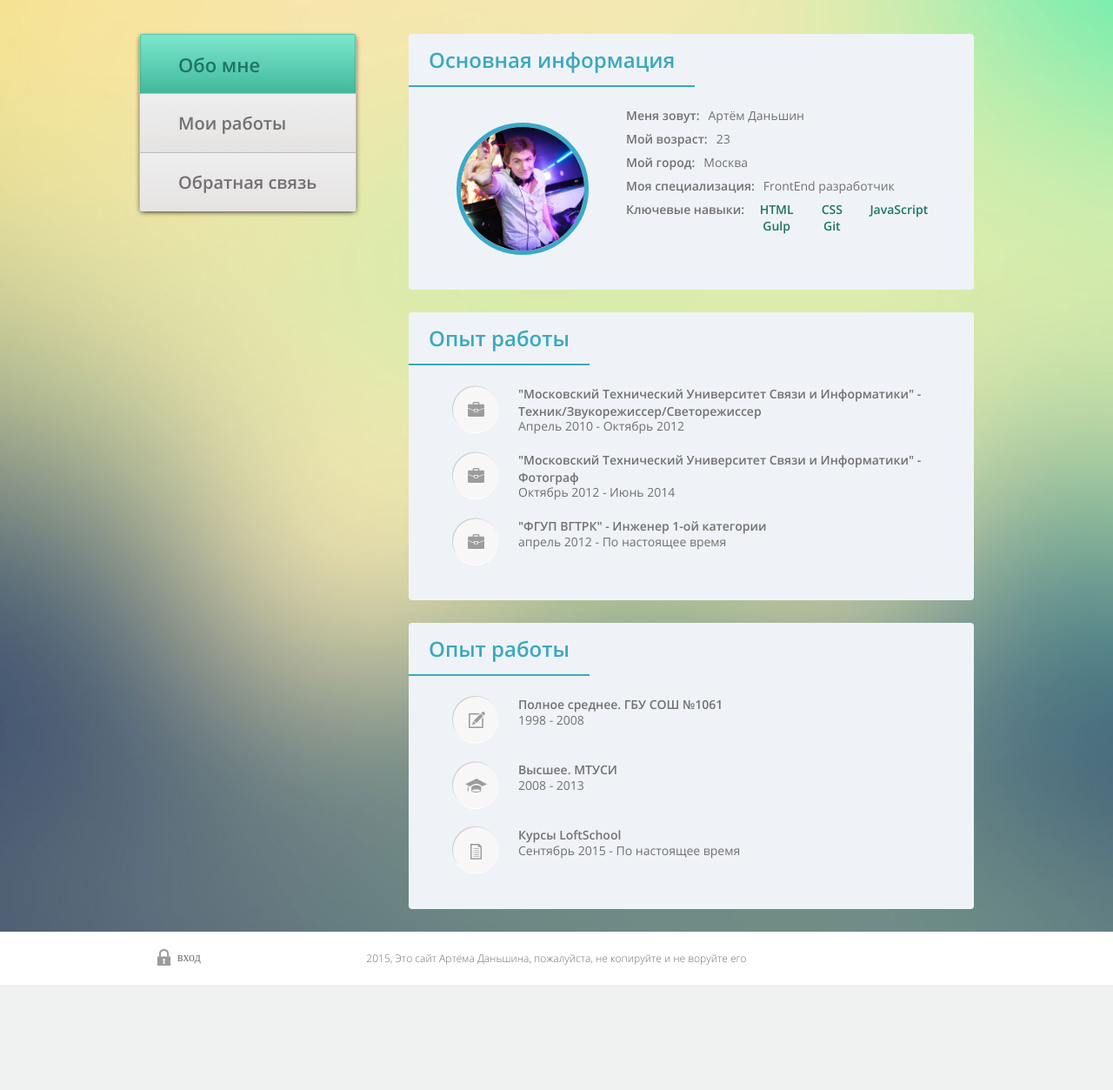
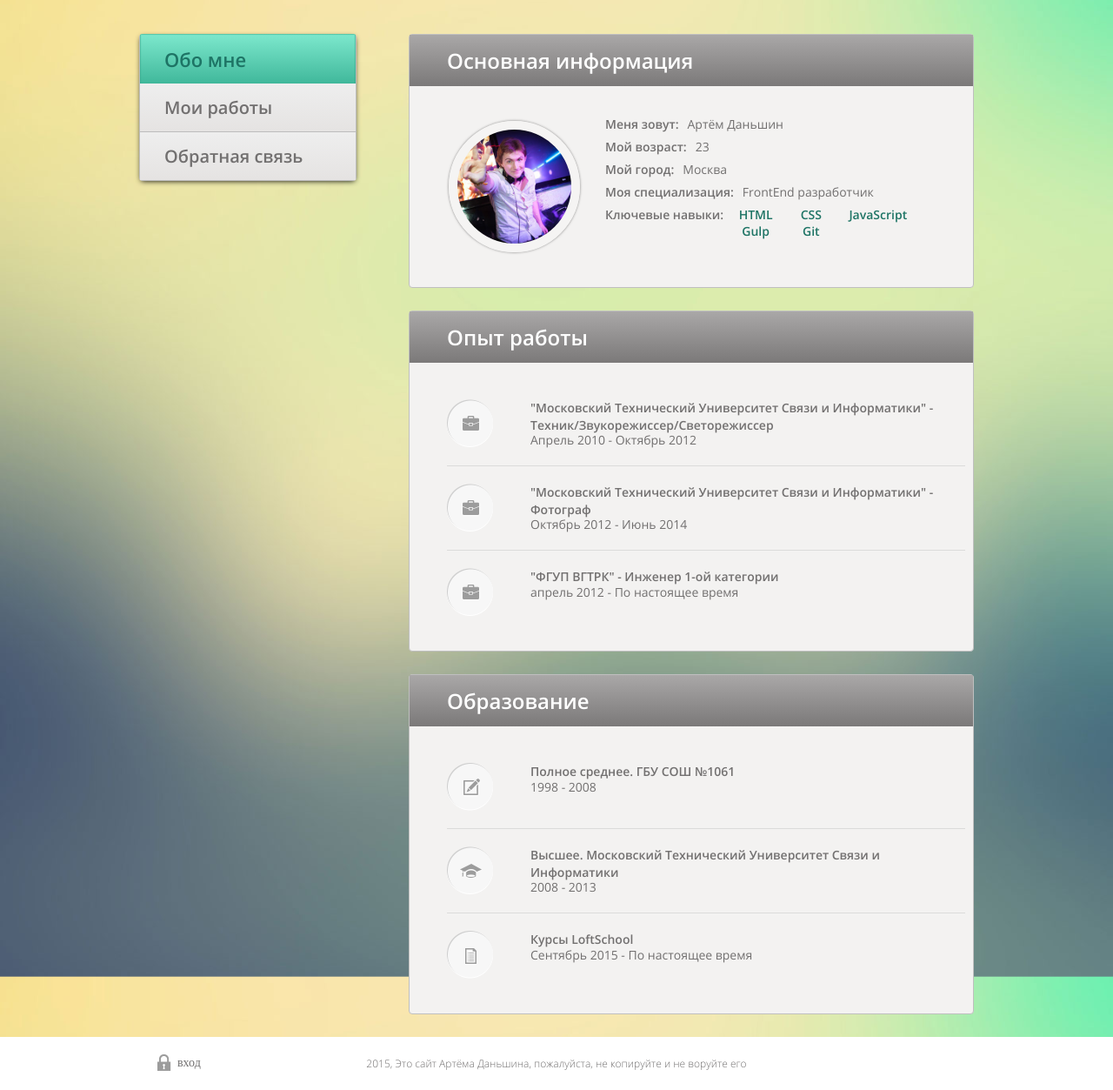
Before and after one commit to ArtDanshin/LoftSchool_dz1, a PHP site: page / in a window 1280 px wide. Shown: the part 97-1350 px from the top of the page at 87% size. Before the commit the page ends 1229 px from the top, so only its background shows below. Run offline with PHP 8.4, Linux system fonts and the light colour scheme; some libraries are stand-ins or nearby versions; some web fonts are replaced.

Commit message:
Проработаны стили к изменяемому содержимому. Костыли помечены комментариями

```diff
--- a/app/css/about.css
+++ b/app/css/about.css
@@ -1,18 +1,29 @@
 /* Общие стили для всех секций */
 .aboutbox {
-	background: #eff3f7;
+	background: #f3f2f1;
 	border-radius: 4px;
+	border: 1px #bfbfbf solid;
 	margin-bottom: 26px;
+	padding: 0px 43px 0px 0px; /* Костыль с хэдером*/
 }
 .aboutbox .aboutbox-header {
 	font-family: 'OpenSans_SemiBold';
 	font-size: 24px;
 	font-weight: normal;
-	color: #3ba8c0;
-	border-bottom: 2px #3ba8c0 solid;
-	margin: 0 0 23px 0;
-	padding: 13px 23px;
+	color: #FFFFFF;
+	margin: 0 0 22px 0;
+	padding: 13px 0px 13px 43px; /* Костыль с хэдером*/
 	display: inline-block;
+	width: 100%;
+	background: #a9a7a7; /* Old browsers */
+	background: -moz-linear-gradient(top, #a9a7a7 0%, #a9a7a7 1%, #7b7979 100%); /* FF3.6+ */
+	background: -webkit-gradient(linear, left top, left bottom, color-stop(0%,#a9a7a7), color-stop(1%,#a9a7a7), color-stop(100%,#7b7979)); /* Chrome,Safari4+ */
+	background: -webkit-linear-gradient(top, #a9a7a7 0%,#a9a7a7 1%,#7b7979 100%); /* Chrome10+,Safari5.1+ */
+	background: -o-linear-gradient(top, #a9a7a7 0%,#a9a7a7 1%,#7b7979 100%); /* Opera 11.10+ */
+	background: -ms-linear-gradient(top, #a9a7a7 0%,#a9a7a7 1%,#7b7979 100%); /* IE10+ */
+	background: linear-gradient(to bottom, #a9a7a7 0%,#a9a7a7 1%,#7b7979 100%); /* W3C */
+	filter: progid:DXImageTransform.Microsoft.gradient( startColorstr='#a9a7a7', endColorstr='#7b7979',GradientType=0 ); /* IE6-9 */
+	copy
 }
 .aboutbox-body {
 	padding-bottom: 40px;
@@ -22,15 +33,19 @@
 /* Лицо */
 .image-wrap {
 	float: left;
-	margin-left:55px;
+	margin-left:45px;
 	margin-top: 18px;
 }
 .avatar-box {
-	width: 142px;
-	height: 142px;
+	width: 131px;
+	height: 131px;
 	border-radius: 50% 50%;
 	overflow: hidden;
-	border: 5px solid #3ba9ca;
+	border: 10px solid #f5f4f3;
+	-webkit-box-shadow: 0px 0px 3px 0px rgba(0,0,0,.5);
+	-moz-box-shadow: 0px 0px 3px 0px rgba(0,0,0,.5);
+	box-shadow: 0px 0px 3px 0px rgba(0,0,0,.5);
+
 }
 .avatar {
 	width: 100%;
@@ -40,12 +55,12 @@
 /* Список анкетных данных */
 .aboutbox .worksheet-wrap {
 	float: right;
-	width: 400px;
+	width: 380px;
 }
 .worksheet-list {
 	list-style: none;
 	padding: 0;
-	margin: 0;
+	margin-top: 12px;
 }
 .worksheet-info {
 	margin-left: 25px;
@@ -53,7 +68,7 @@
 	max-width: 260px;
 }
 .worksheet-item {
-	margin-bottom: 8px;
+	margin-bottom: 7px;
 }
 .worksheet-what {
 	font-family: 'OpenSans_SemiBold';
@@ -89,18 +104,21 @@
 /* Опыт работы и образование */
 .aboutbox .aboutbox-list {
 	list-style: none;
-	padding: 0 0 0 50px;
+	padding: 0px 0 0 43px;
 	margin: 0;
 }
 .aboutbox .aboutbox-item {
-	padding: 0 0 0 76px;
-	margin-bottom: 20px;
+	padding: 0px 0 20px 96px; /* Чувствую косяк*/
+	margin: 20px 0 0px 0;
 	min-height: 55px;
 	width: 500px;
 	line-height: 1.4;
+	border-bottom: 1px #dbdbda double; /* Косяк с нижними подчеркиваниями*/
 }
 .aboutbox .aboutbox-item:last-child {
 	margin-bottom: 0;
+	padding-bottom: 0;
+	border-bottom: 0;
 }
 .aboutbox-item .where {
 	font-family: 'OpenSans_SemiBold';
--- a/app/css/main.css
+++ b/app/css/main.css
@@ -106,8 +106,8 @@ body {
 	border-radius: 4px;
 	margin-bottom: 26px;
 	-webkit-box-shadow: 0px 2px 6px -2px rgba(0,0,0,1);
--moz-box-shadow: 0px 2px 6px -2px rgba(0,0,0,1);
-box-shadow: 0px 2px 6px -2px rgba(0,0,0,1);
+	-moz-box-shadow: 0px 2px 6px -2px rgba(0,0,0,1);
+	box-shadow: 0px 2px 6px -2px rgba(0,0,0,1);
 }
 .navigation .navigation-list {
 	list-style: none;
@@ -117,7 +117,7 @@ box-shadow: 0px 2px 6px -2px rgba(0,0,0,1);
 .navigation .navigation-item {
 	padding-left: 28px;
 	border: 1px solid #bcbcbc;
-	border-bottom: 0;
+	border-top: 0;
 	background: #eeeeee;
 	background: -moz-linear-gradient(top, #eeeeee 0%, #e5e3e2 100%); /* FF3.6+ */
 	background: -webkit-gradient(linear, left top, left bottom, color-stop(0%,#eeeeee), color-stop(100%,#e5e3e2)); /* Chrome,Safari4+ */
@@ -145,9 +145,7 @@ box-shadow: 0px 2px 6px -2px rgba(0,0,0,1);
 	-webkit-box-shadow: inset 0px 0px 1px 10px rgba(47,161,132,.5);
 	-moz-box-shadow: inset 0px 0px 1px 1px rgba(47,161,132,.5);
 	box-shadow: inset 0px 0px 1px 1px rgba(47,161,132,.5);
-
 	margin: 0;
-	border-bottom: none;
 	margin-bottom: -2px; /* Хак */
 }
 .navigation .navigation-item.current .navigation-link {
@@ -161,8 +159,8 @@ box-shadow: 0px 2px 6px -2px rgba(0,0,0,1);
 	font-size: 20px;
 	text-decoration: none;
 	color: #727070;
-	margin-left: 16px;
-	padding: 20px 0px;
+	margin-left: 0px;
+	padding: 14px 0px;
 }
 .navigation .navigation-link:hover {
 	color: #727070;
--- a/app/index.html
+++ b/app/index.html
@@ -127,7 +127,7 @@
 							</div>
 					</section>
 					<section class="aboutbox">
-							<h2 class="aboutbox-header">Опыт работы</h2>
+							<h2 class="aboutbox-header">Образование</h2>
 							<div class="aboutbox-body">
 								<ul class="aboutbox-list">
 									<li class="aboutbox-item icon-school">
@@ -135,7 +135,7 @@
 										<div class="period">1998 - 2008</div>
 									</li>
 									<li class="aboutbox-item icon-graduate">
-										<div class="where">Высшее. МТУСИ</div>
+										<div class="where">Высшее. Московский Технический Университет Связи и Информатики</div>
 										<div class="period">2008 - 2013</div>
 									</li>
 									<li class="aboutbox-item icon-file">
@@ -145,7 +145,6 @@
 								</ul>
 							</div>
 					</section>
-					<div class="aboutbox"></div>
 				</div>
 			</div>
 		</div>
```
